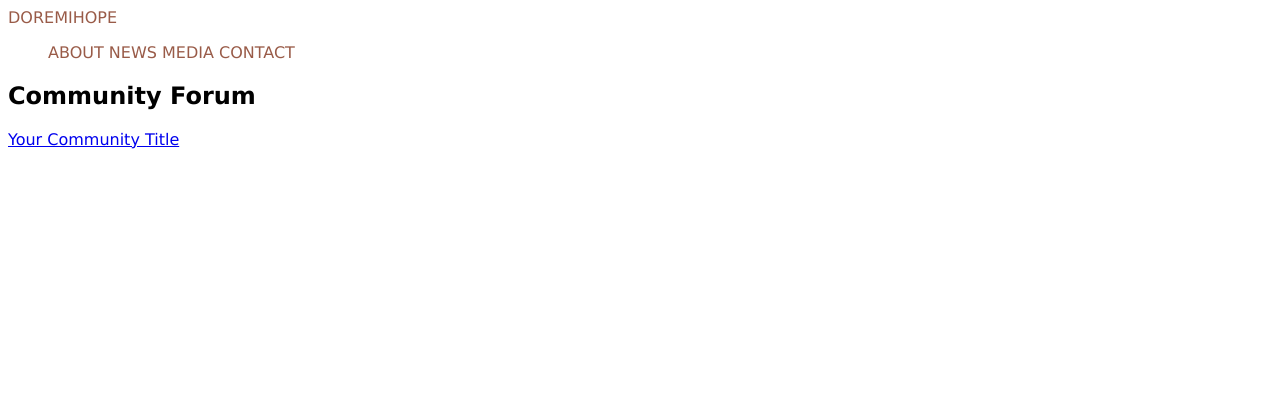
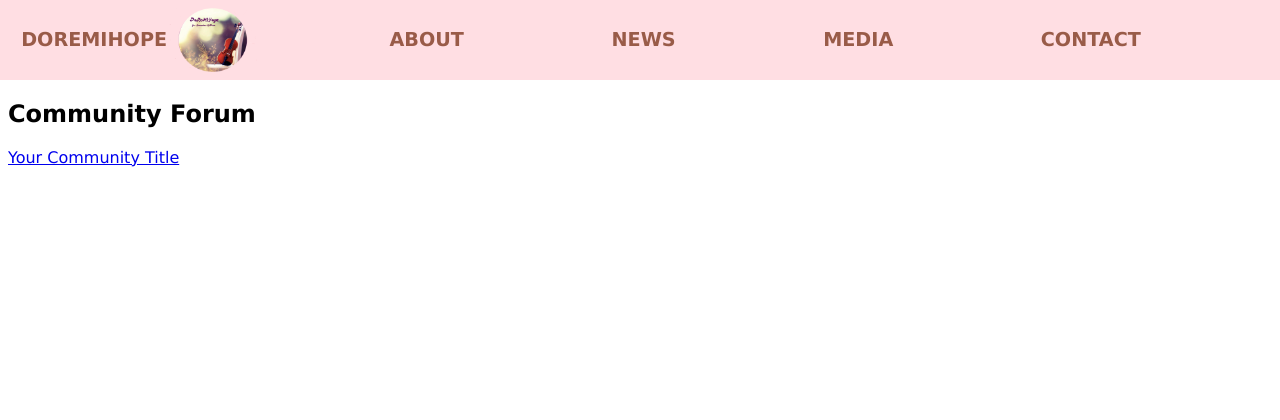
Before and after one commit to juljoseph33/DoReMiHope, a PHP site: page /news.php in a window 1280 px wide. Shown: the top 420 px of the page. After the commit the page ends 167 px from the top, so only its background shows below. Run offline with PHP 8.4, Linux system fonts and the light colour scheme; some libraries are stand-ins or nearby versions.

Commit message:
styled the header for everything

```diff
--- a/about.php
+++ b/about.php
@@ -6,8 +6,10 @@
 </head>
 <body>
 	<div id="header">
-		<a href="./index.php">DOREMIHOPE</a>
-		<?php include './menu.php';?>
+		<a href="./index.php"><span id="doremi">DOREMIHOPE</span></a>
+		<img src="Img/logocircle.png">
+
+		<div class="menu"><?php include './menu.php';?></div>
 	</div>
 	<h2>About</h2>
 	<p>
--- a/contact.php
+++ b/contact.php
@@ -6,9 +6,10 @@
 </head>
 <body>
 	<div id="header">
-		<a href="./index.php">DOREMIHOPE</a>
+		<a href="./index.php"><span id="doremi">DOREMIHOPE</span></a>
 		<img src="Img/logocircle.png">
-		<?php include './menu.php';?>
+
+		<div class="menu"><?php include './menu.php';?></div>
 	</div>
 	<h2>Contact Us</h2>
 	<p>
--- a/media.php
+++ b/media.php
@@ -6,8 +6,10 @@
 </head>
 <body>
 	<div id="header">
-		<a href="./index.php">DOREMIHOPE</a>
-		<?php include './menu.php';?>
+		<a href="./index.php"><span id="doremi">DOREMIHOPE</span></a>
+		<img src="Img/logocircle.png">
+
+		<div class="menu"><?php include './menu.php';?></div>
 	</div>
 	<h2>Media Links</h2>
 	<div id="figure1"><figure>
--- a/news.php
+++ b/news.php
@@ -6,8 +6,10 @@
 </head>
 <body>
 	<div id="header">
-		<a href="./index.php">DOREMIHOPE</a>
-		<?php include './menu.php';?>
+		<a href="./index.php"><span id="doremi">DOREMIHOPE</span></a>
+		<img src="Img/logocircle.png">
+
+		<div class="menu"><?php include './menu.php';?></div>
 	</div>
 	<h2>Community Forum</h2>
 	<a class="muut" href="https://muut.com/i/DoReMiHope">Your Community Title</a>
--- a/styles/stylesheet.css
+++ b/styles/stylesheet.css
@@ -35,16 +35,45 @@ html, body {
 	margin-top: 40%;
 }
 
-#header a:link {
+
+
+
+#header a {
 	text-decoration: none;
+	color: #995B48;
+	font-weight: bold;
+	margin-left: 2%;
+	font-size: 1.2em;
+}
+#header a:hover {
+	color: #15AB00;
+}
+#header img {
+	width: 7%;
+	margin-top: 1%;
+	margin-left: -2%;
+}
+.menu {
+	margin-left: 18%;
+	margin-top: -5%;
+}
+#doremi {
+	display: inline-block;
+	float: left;
+	margin-top: 2.5%;
+	margin-left: 2%;
+}
+#header ul li {
 	display: inline;
-	color: #995B48;
+	margin-top: -3%;
+	margin-left: 10%;
+	margin-right: 2%;
 }
 
-#header ul li {
-	display: inline;
+#header {
+	background-color: #FFDEE3;
+	margin-top: -1%;
+	margin-left: -1%;
+	margin-right: -1%;
+	padding-bottom: 1%;
 }
-#header ul li a {
-	text-decoration: none;
-	color: #995B48;
-}
```
Also changed, not shown: Img/logocircle.png.
